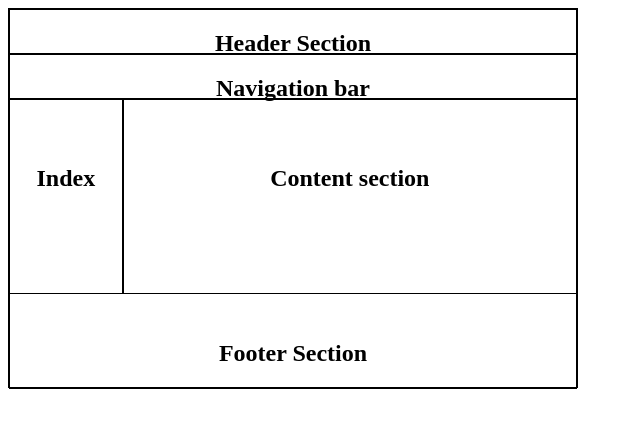
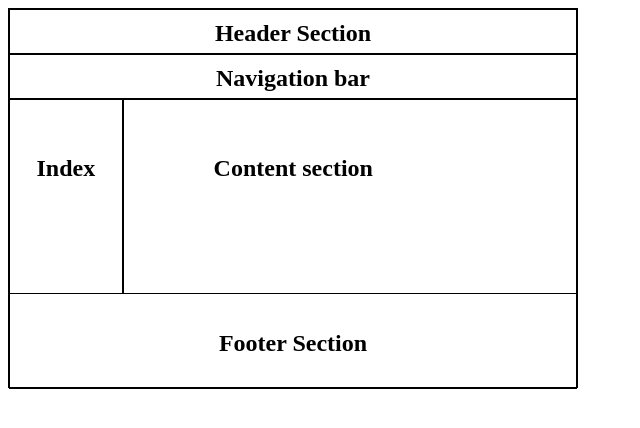
Before and after one commit to PhamTienLoc/BaiThucHanh, a plain HTML site: page index2.html in a window 1280 px wide. Shown: the whole page, without its empty margins (0-640 px from the left). Drawn offline with Linux system fonts and the light colour scheme.

Commit message:
Update index2.html

```diff
--- a/index2.html
+++ b/index2.html
@@ -15,7 +15,11 @@
             width: 570px;
             border: 1px solid black;
         }
-
+        h2 {
+            font-size: 24px;
+            padding-top: 10px;
+            margin: 0;
+        }
         header {
             height: 45px;
             text-align: center;
@@ -28,22 +32,22 @@
             border: 1px solid black;
         }
 
+
         aside {
             float: left;
             height: 195px;
             text-align: center;
             width: 20%;
             border: 1px solid black;
-            padding-top: 45px
+            padding-top: 45px;
         }
-
         section {
-            float: right;
+            float: left;
             height: 195px;
-            text-align: center;
             width: 80%;
             border: 1px solid black;
             padding-top: 45px;
+            padding-left: 90px;
         }
 
         footer {
```
